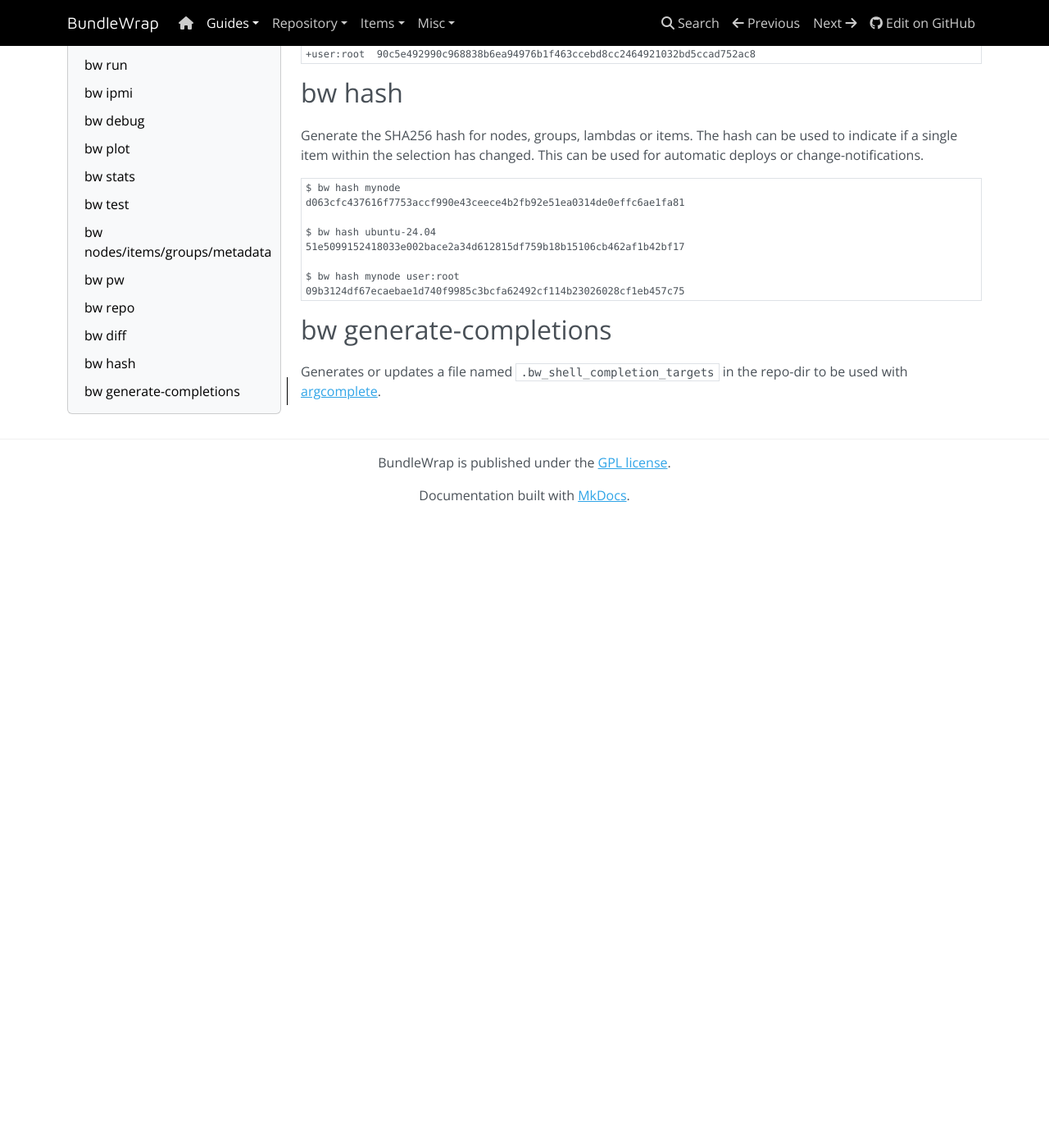
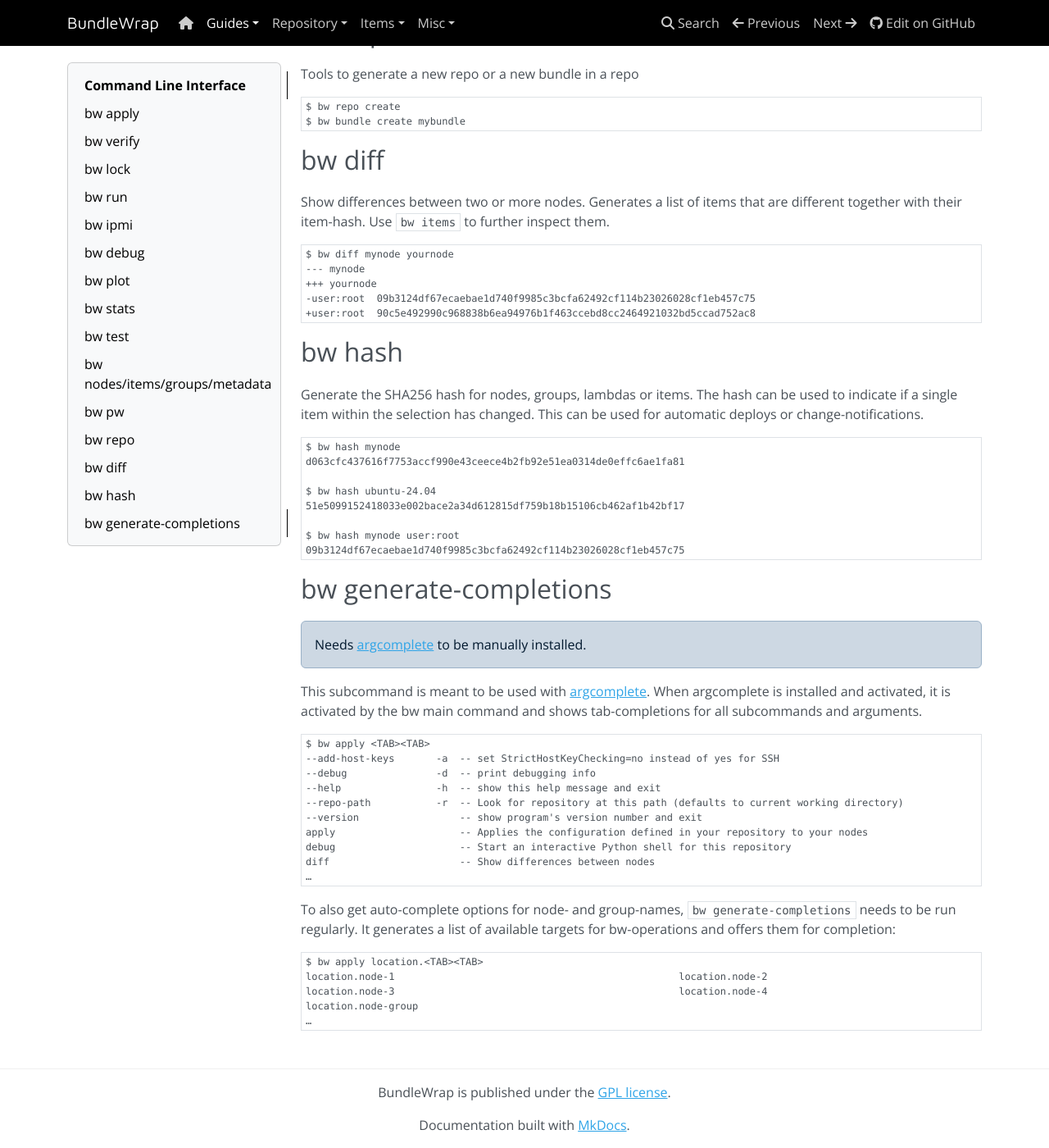
Before and after one commit to bundlewrap/bundlewrap, an MkDocs documentation site: the page built from docs/content/guide/cli.md, in a window 1280 px wide and 1400 px high, scrolled down 4513 px. Shown: the whole window at 82% size. Built offline with MkDocs 1.6.1, drawn with Linux system fonts in a browser that asks for light colours; nearby versions of some CDN libraries; before the commit the page ends 5145 px from its top, so only the background shows below that; some of the changed text lies outside the part shown.

Commit message:
docs/content/guide/cli: refine documentation for bw stats and bw generate-completions

````diff
--- a/docs/content/guide/cli.md
+++ b/docs/content/guide/cli.md
@@ -93,6 +93,24 @@
 It offers an interesting view into the internal complexities BundleWrap has to deal with when figuring out the order in which your items can be applied to your node.
 
 ## bw stats
+
+Show some statistics about your repository.
+
+```
+$ bw stats
+╭───────┬───────────────────╮
+│ count │ type              │
+├───────┼───────────────────┤
+│     1 │ nodes             │
+│     0 │ groups            │
+│     1 │ bundles           │
+│     0 │ metadata defaults │
+│     0 │ metadata reactors │
+│     2 │ items             │
+├───────┼───────────────────┤
+│     2 │ file              │
+╰───────┴───────────────────╯
+```
 
 ## bw test
 
@@ -241,4 +259,31 @@
 
 ## bw generate-completions
 
-Generates or updates a file named `.bw_shell_completion_targets` in the repo-dir to be used with [argcomplete](https://kislyuk.github.io/argcomplete/).
+<div class="alert alert-info">Needs <a href="https://kislyuk.github.io/argcomplete/">argcomplete</a> to be manually installed.</div>
+
+This subcommand is meant to be used with [argcomplete](https://kislyuk.github.io/argcomplete/). When argcomplete is installed and activated, it is activated by the bw main command
+and shows tab-completions for all subcommands and arguments.
+
+```none
+$ bw apply <TAB><TAB>
+--add-host-keys       -a  -- set StrictHostKeyChecking=no instead of yes for SSH
+--debug               -d  -- print debugging info
+--help                -h  -- show this help message and exit
+--repo-path           -r  -- Look for repository at this path (defaults to current working directory)
+--version                 -- show program's version number and exit
+apply                     -- Applies the configuration defined in your repository to your nodes
+debug                     -- Start an interactive Python shell for this repository
+diff                      -- Show differences between nodes
+…
+```
+
+To also get auto-complete options for node- and group-names, `bw generate-completions` needs to be run regularly. It generates
+a list of available targets for bw-operations and offers them for completion:
+
+```none
+$ bw apply location.<TAB><TAB>
+location.node-1                                                location.node-2
+location.node-3                                                location.node-4
+location.node-group
+…
+```
````
